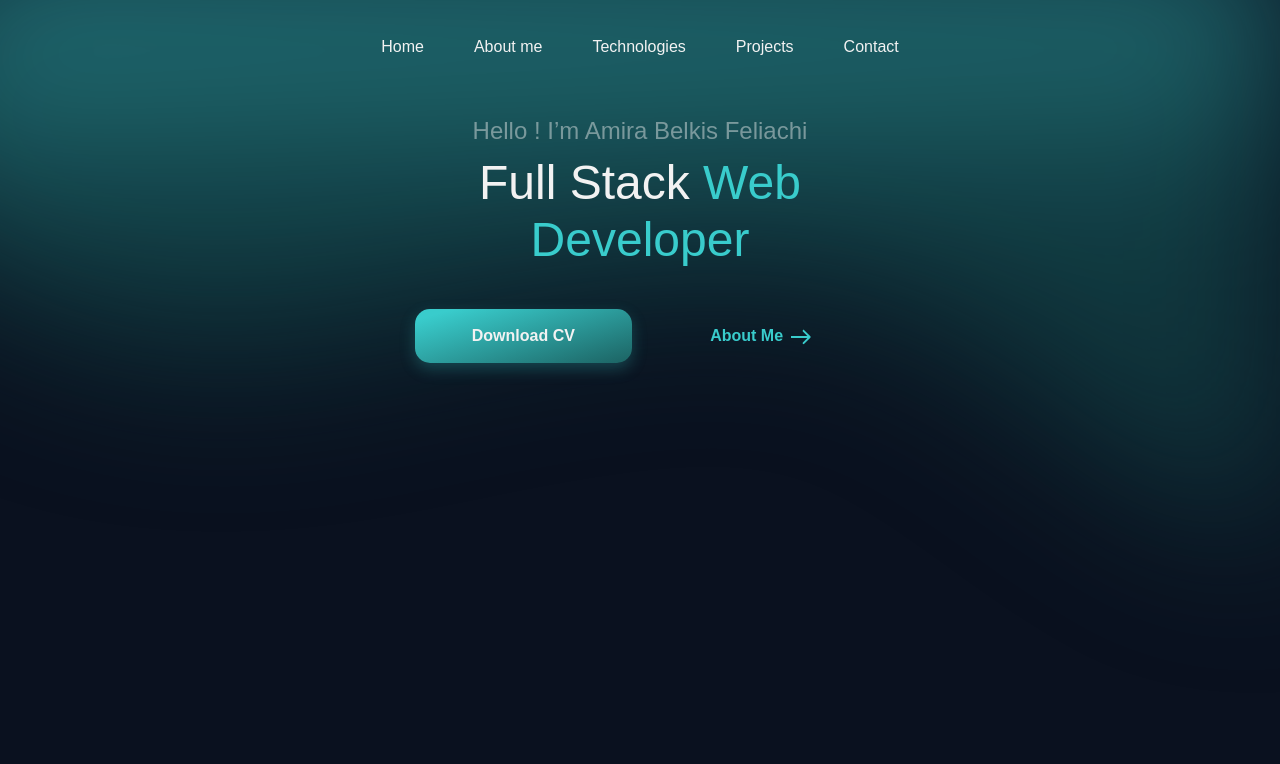
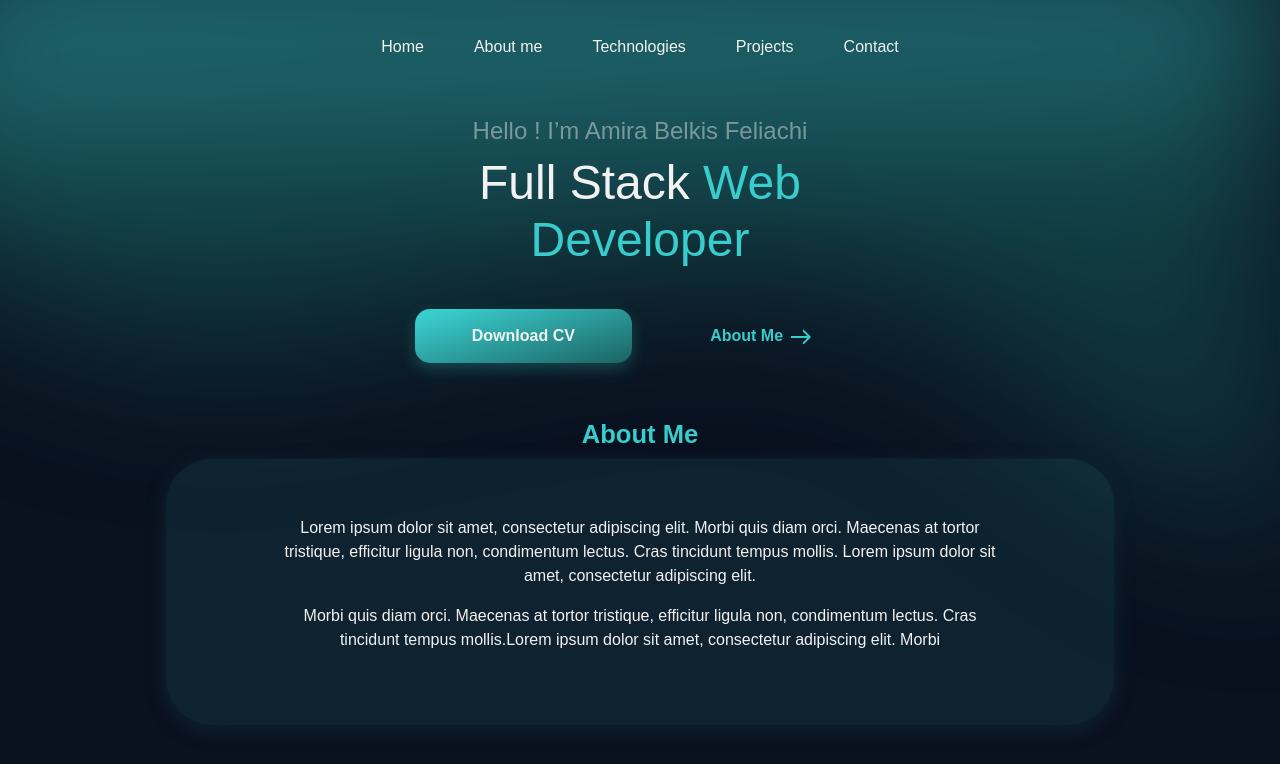
Before and after one commit to AmiraBelkis/My-Portfolio, a React (Vite) app in the folder Portfolio/: page / in a window 1280 px wide. Shown: the top 764 px of the page. Built offline with nearby package versions, Linux system fonts and the light colour scheme.

Commit message:
Add about section

```diff
--- a/Portfolio/src/App.css
+++ b/Portfolio/src/App.css
@@ -70,6 +70,19 @@ h2.section-title {
 
 }
 
+.card {
+  display: flex;
+  flex-direction: column;
+  align-items: center;
+  text-align: center;
+  color: var(--font-color);
+  padding: 5% 10%;
+  border-radius: 3rem;
+  background: #39CCCC17;
+  box-shadow: 0px 5px 16.9px 0px #0F2330;
+
+}
+
 .btn-primary {
   border: none;
   border-radius: 15px;
--- a/Portfolio/src/App.jsx
+++ b/Portfolio/src/App.jsx
@@ -1,8 +1,9 @@
 import 'bootstrap/dist/css/bootstrap.min.css';
 import './App.css'
-import { Menu } from './component/menu/Menu'
+import { Menu } from './component/Menu/Menu'
 import { Home } from './component/Home/Home'
 import { BackgroundHome } from './component/Background';
+import About from './component/About';
 
 const menuItems = [
   { id: 1, title: 'Home', link: '/#home' },
@@ -18,6 +19,7 @@ function App() {
       <BackgroundHome></BackgroundHome>
       <Menu items={menuItems}></Menu>
       <Home></Home>
+      <About></About>
     </>
   )
 }
--- /dev/null
+++ b/Portfolio/src/component/About.jsx
@@ -0,0 +1,25 @@
+import Card from "./Card";
+import Title from "./Title";
+
+export default function About() {
+    const aboutContent = [
+        "Lorem ipsum dolor sit amet, consectetur adipiscing elit. Morbi quis diam orci.  Maecenas at tortor tristique, efficitur ligula non, condimentum lectus. Cras tincidunt tempus mollis. Lorem ipsum dolor sit amet, consectetur adipiscing elit.",
+        "  Morbi quis diam orci. Maecenas at tortor tristique, efficitur ligula non, condimentum lectus. Cras tincidunt tempus mollis.Lorem ipsum dolor sit amet, consectetur adipiscing elit. Morbi "
+    ]
+
+    return (
+        <>
+            <div id="about" className="container">
+                <div className="row">
+                    <Title title=" About Me "></Title>
+                    <Card>
+                        {aboutContent.map((content, index) => (
+                            <p key={index}>{content}</p>
+                        ))}
+                    </Card>
+
+                </div>
+            </div >
+        </>
+    );
+}
--- /dev/null
+++ b/Portfolio/src/component/Card.jsx
@@ -0,0 +1,8 @@
+export default function Card({ children }) {
+
+    return (
+        <div className="card m-auto col-lg-10 ">
+            {children}
+        </div>
+    );
+}
```
